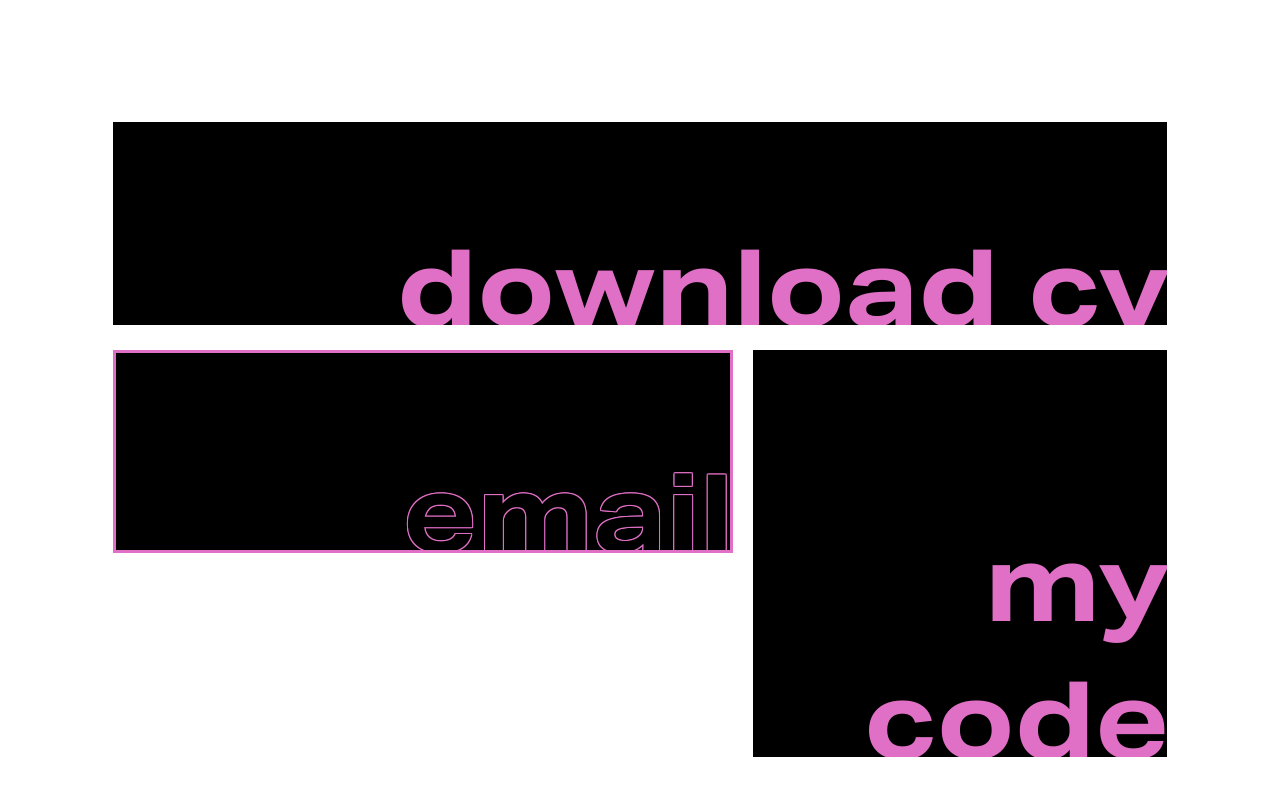
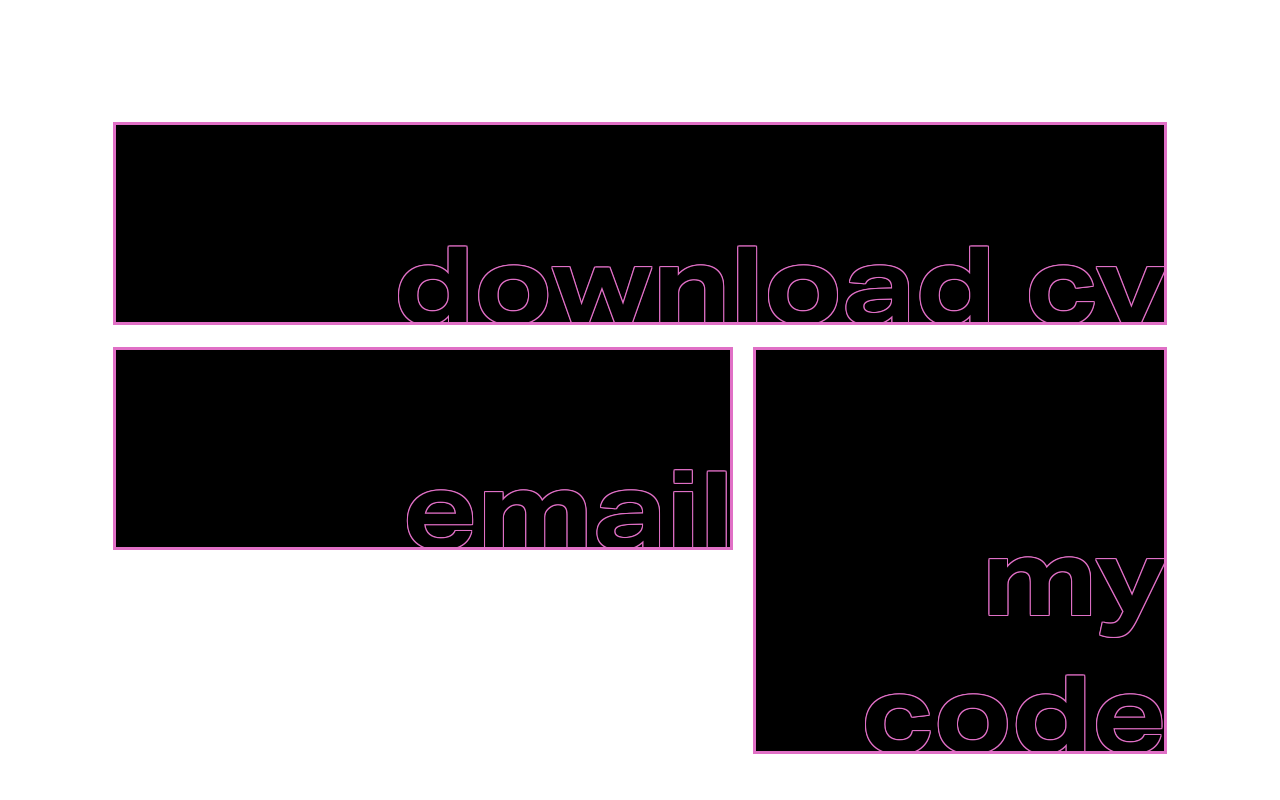
Before and after one commit to YanaWhitte/portfolio, a React (Create React App) app: page / in a window 1280 px wide. Shown: the part 5260-6060 px from the top of the page. Built offline with nearby package versions, Linux system fonts and the light colour scheme.

Commit message:
Some changes

```diff
--- a/src/components/ContactButtons.jsx
+++ b/src/components/ContactButtons.jsx
@@ -28,7 +28,7 @@ const ContactButtons = React.forwardRef((_, ref) => {
             <a href="mailto:whiony@gmail.com">email</a>
           </button>
           <button {...handlers} className={`${s.codeBtn} hue-rotation`} >
-            <a href="https://github.com/YanaWhitte" target="_blank">
+            <a href="https://github.com/whiony" target="_blank">
               my code
             </a>
           </button>
--- a/src/components/HtmlProjects.jsx
+++ b/src/components/HtmlProjects.jsx
@@ -25,7 +25,7 @@ const HtmlProjectsGrid = () => {
           <BigCard
             cover="dynamic-time-page"
             extraClass={spc.dynamicTimePage}
-            link="https://yanawhitte.github.io/dynamic-time-page/"
+            link="https://whiony.github.io/dynamic-time-page/"
             description="html page"
             title="Dynamic Time Page"
             projectName={spc.dynamicTimePageText}
@@ -34,7 +34,7 @@ const HtmlProjectsGrid = () => {
             alternate
             cover="designer-marketplace"
             extraClass={`${spc.DesignerMarketplace} ${s.DesignerMarketplace}`}
-            link="https://yanawhitte.github.io/designer-marketplace/index.html"
+            link="https://whiony.github.io/designer-marketplace/index.html"
             description="html page"
             title="Designer Market place"
             projectName={spc.designerMarketplaceText}
@@ -43,7 +43,7 @@ const HtmlProjectsGrid = () => {
         <BigCard
           cover="freshnesecom-layout"
           extraClass={`${spc.freshnesecom} ${s.freshnesecom}`}
-          link="https://yanawhitte.github.io/freshnesecom-layout/"
+          link="https://whiony.github.io/freshnesecom-layout/"
           description="html page"
           title="Freshnesecom"
           projectName={spc.freshnesecomText}
@@ -54,7 +54,7 @@ const HtmlProjectsGrid = () => {
           alternate
           cover="pizza-time"
           extraClass={spc.pizzaTime}
-          link="https://yanawhitte.github.io/pizza-time/"
+          link="https://whiony.github.io/pizza-time/"
           description="html page"
           title="Pizza Time"
           projectName={spc.pizzaTimeText}
@@ -65,7 +65,7 @@ const HtmlProjectsGrid = () => {
           <MiddleCard
             cover="lasles-vpn"
             extraClass={spc.laslesVpn}
-            link="https://yanawhitte.github.io/landingpage-lasles-vpn/"
+            link="https://whiony.github.io/landingpage-lasles-vpn/"
             description="html page"
             title="Lasles VPN"
             projectName={spc.laslesVpnText}
@@ -74,7 +74,7 @@ const HtmlProjectsGrid = () => {
             cover="landify"
             alternate
             extraClass={`${spc.landify} ${s.landify}`}
-            link="https://yanawhitte.github.io/landify/"
+            link="https://whiony.github.io/landify/"
             description="html page"
             title="Landify"
             projectName={spc.landifyText}
@@ -85,7 +85,7 @@ const HtmlProjectsGrid = () => {
             <BigCard
               cover="keksby"
               extraClass={spc.keksby}
-              link="https://yanawhitte.github.io/keksby/"
+              link="https://whiony.github.io/keksby/"
               description="html page"
               title="Keksby"
               projectName={spc.keksbyText}
@@ -96,7 +96,7 @@ const HtmlProjectsGrid = () => {
               alternate
               cover="dashboard"
               extraClass={`${spc.dashboard} ${s.dashboard}`}
-              link="https://yanawhitte.github.io/dashboard/"
+              link="https://whiony.github.io/dashboard/"
               description="html page"
               title="Dashboard"
               projectName={spc.dashboardText}
@@ -108,7 +108,7 @@ const HtmlProjectsGrid = () => {
         <BigCard
           cover="wknd"
           extraClass={spc.wknd}
-          link="https://yanawhitte.github.io/WKND/"
+          link="https://whiony.github.io/WKND/"
           description="html page"
           title="WKND"
           projectName={spc.wkndText}
--- a/src/components/Main.jsx
+++ b/src/components/Main.jsx
@@ -45,7 +45,7 @@ const BlackSquare = ({ bgwidth, bgheight }) => {
           <li>
             <a
               className={`${s.menuItem} hue-rotation hue-rotation-brightness-filter`}
-              href="https://github.com/YanaWhitte"
+              href="https://github.com/whiony"
               target="_blank"
             >
               github
--- a/src/components/ReactProjects.jsx
+++ b/src/components/ReactProjects.jsx
@@ -52,7 +52,7 @@ const ReactProjectsGrid = () => {
         <BigCard
           cover="cat-name-generator"
           extraClass={spc.generator}
-          link="https://yanawhitte.github.io/cat-name-generator/"
+          link="https://whiony.github.io/cat-name-generator/"
           description="react app"
           title="Cat Name Generator"
           projectName={spc.generatorText}
--- a/src/components/Sidebar.jsx
+++ b/src/components/Sidebar.jsx
@@ -9,7 +9,7 @@ const Sidebar = ({ show }) => {
           <div className={s.line}></div>
 
           {[
-            { children: "github", href: "https://github.com/YanaWhitte", target: "_blank" },
+            { children: "github", href: "https://github.com/whiony", target: "_blank" },
             { children: "linkedin", href: "https://www.linkedin.com/in/whiony", target: "_blank" },
             { children: "email", href: "mailto:whiony@gmail.com" },
             { children: "cv", href: "Bychilova-Yana_CV.pdf", download: true },
--- a/src/styles/ContactButtons.module.css
+++ b/src/styles/ContactButtons.module.css
@@ -56,43 +56,32 @@
 }
 
 .btnRow button {
-  transition: filter var(--hue-rotation-transition-delay) ease, background 0.5s ease-in-out;
+  transition: filter var(--hue-rotation-transition-delay) ease, background 0.2s ease-in-out;
   /* ; */
 }
 
-.emailBtn {
+.emailBtn,
+.downloadBtn,
+.codeBtn {
   background: #000;
   height: 203px;
   border: 3px solid var(--bottom-outline);
 }
 
-.emailBtn:hover {
+.emailBtn:hover,
+.downloadBtn:hover,
+.codeBtn:hover {
   background: transparent;
   border: 3px solid var(--dark-color);
 }
 
-.emailBtn a {
+.emailBtn a,
+.downloadBtn a,
+.codeBtn a {
   color: #000;
   text-shadow: -1px -1px 0 var(--bottom-outline), 0 -1px 0 var(--bottom-outline), 1px -1px 0 var(--bottom-outline),
     1px 0 0 var(--bottom-outline), 1px 1px 0 var(--bottom-outline), 0 1px 0 var(--bottom-outline),
     -1px 1px 0 var(--bottom-outline), -1px 0 0 var(--bottom-outline);
-}
-
-.codeBtn:hover {
-  background: transparent;
-  border: 3px solid #000;
-  color: #000;
-  height: 407px;
-  text-align: right;
-  border: 3px solid var(--dark-color);
-}
-
-.codeBtn:hover a {
-  color: #000;
-}
-
-.codeBtn a {
-  color: var(--bottom-outline);
 }
 
 .codeBtn {
@@ -101,7 +90,6 @@
 
   color: var(--bottom-outline);
   background: var(--dark-color);
-  border: 3px solid var(--bottom-color);
 }
 
 .arrow {
```
Also changed, not shown: 1 other file (tests, documents, lock files or other folders).
